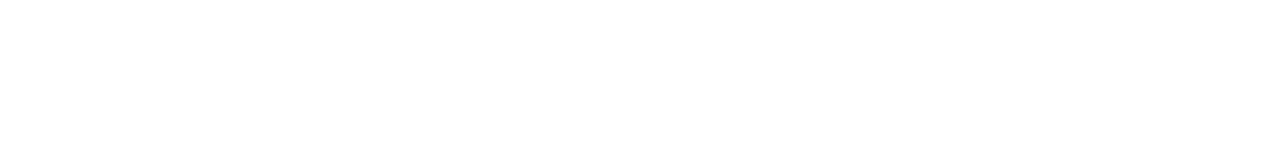
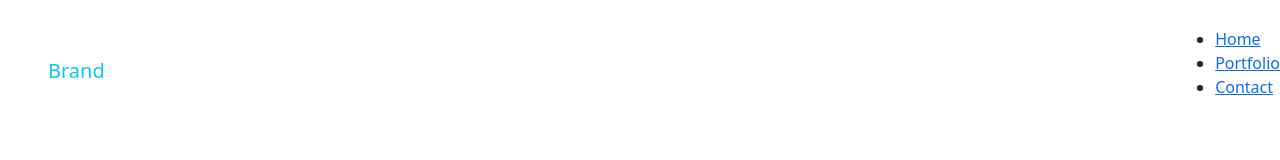
Before and after one commit to lucy-sees/Bootstrap-portfolio-project, a website: page index.html in a window 1280 px wide. Drawn offline with nearby package versions, Linux system fonts and the light colour scheme.

Commit message:
Update index.html to create navbar

```diff
--- a/index.html
+++ b/index.html
@@ -3,4 +3,20 @@
 <head>
     <meta charset="UTF-8">
     <title>Bootstrap Portfolio</title>
+    <link rel="stylesheet" href="https://cdn.jsdelivr.net/npm/bootstrap@5.2.3/dist/css/bootstrap.min.css" integrity="sha384-rbsA2VBKQhggwzxH7pPCaAqO46MgnOM80zW1RWuH61DGLwZJEdK2Kadq2F9CUG65" crossorigin="anonymous">
+</head>
+<body>
+    <nav class="navbar navbar-dark">
+        <div class="navbar-brand text-info p-5"><a>Brand</a></div>
+        <ul>
+            <li><a href="index.html">Home</a></li>
+            <li><a href="#portfolio">Portfolio</a></li>
+            <li><a href="#contact">Contact</a></li>
+        </ul>
+    </nav>
+
+    <section id="Portfolio"></section>
+    <section id="Contact"></section>
+    <script src="https://cdn.jsdelivr.net/npm/bootstrap@5.2.3/dist/js/bootstrap.min.js" integrity="sha384-cuYeSxntonz0PPNlHhBs68uyIAVpIIOZZ5JqeqvYYIcEL727kskC66kF92t6Xl2V" crossorigin="anonymous"></script>
+</body>
 </html>
```
